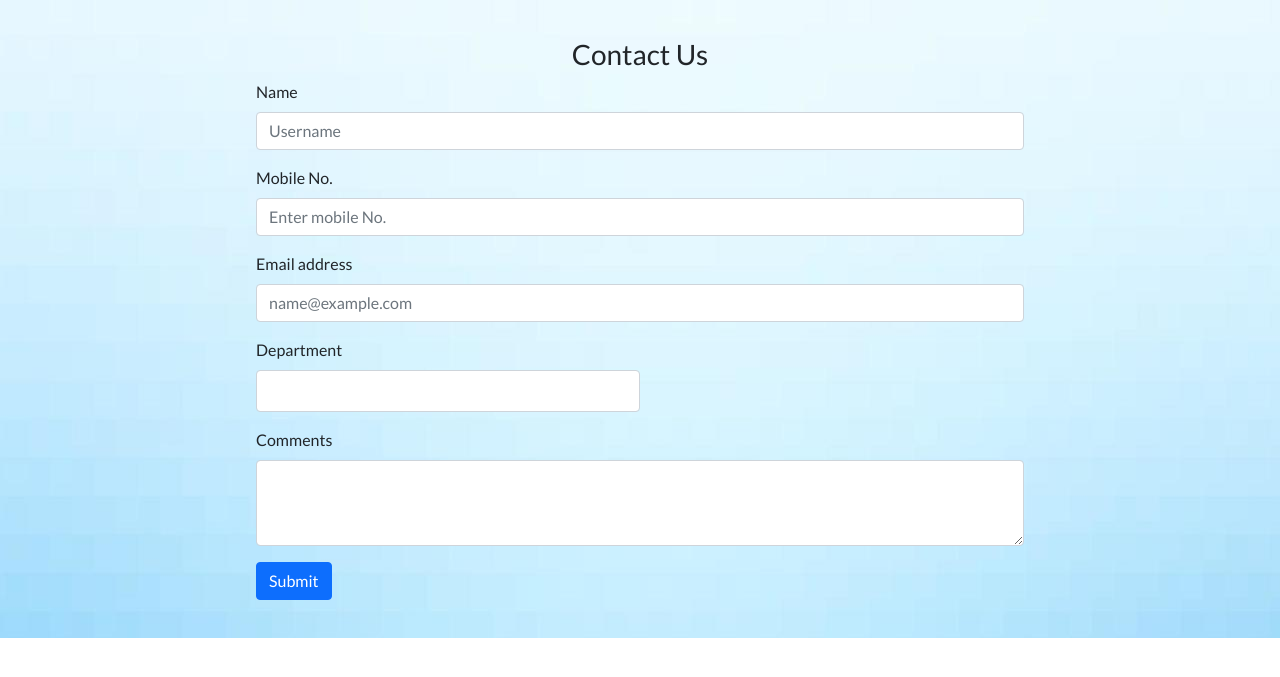
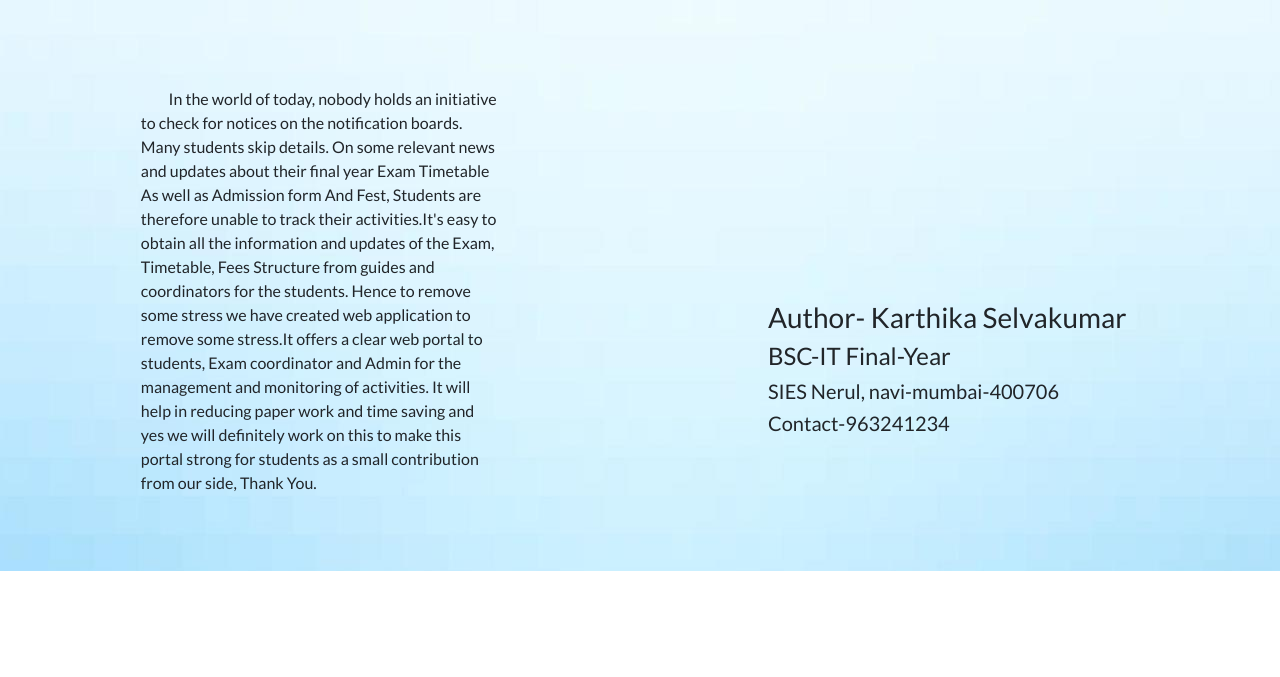
Before and after one commit to FinalyrProj/Studentsys, a Flask app: page /about in a window 1280 px wide. Shown: the part 56-733 px from the top of the page. Run offline with Flask 2, Linux system fonts and the light colour scheme.

Commit message:
updated with exam

```diff
--- a/main.py
+++ b/main.py
@@ -18,7 +18,58 @@ def help():
 
 @app.route('/CheckExam', methods=['GET', 'POST'])
 def CheckExam():
-    return render_template("exam.html")
+    examtime=0
+    result=0
+    seatlocation=0
+    print(type(request.form.get("Examdatedept")))
+    print(request.form.get("Examdateyr"))
+    print(request.form.get("checkseatrollno"))
+    print(request.form.get("checkseatdept"))
+    print(request.form.get("checkseatyr"))
+
+    if request.form.get("Examdatedept")=="BSCIT" or request.form.get("Examdatedept")=="BSCCS":
+        if request.form.get("Examdateyr")=="first":
+            examtime=[["10-apr","11.00 am-1.00 pm","Maths"],["11-apr","11.00 am-1.00 pm","Microprocessor"],["12-apr","11.00 am-1.00 pm","Graphics"],
+                        ["14-apr","11.00 am-1.00 pm","OS"],["15-apr","11.00 am-1.00 pm","Network"],["16-apr","11.00 am-1.00 pm","OOPS"]]
+        elif request.form.get("Examdateyr")=="second":
+            examtime=[["10-apr","09.00 am-11.00 am","Java"],["11-apr","09.00 am-11.00 am","Python"],["12-apr","09.00 am-11.00 am","embedded"],
+                        ["14-apr","09.00 am-11.00 am","Computing"],["15-apr","09.00 am-11.00 am","WebProj"],["16-apr","09.00 am-11.00 am","Network"]]
+        elif request.form.get("Examdateyr")=="final":
+            examtime=[["10-apr","02.00 pm-04.00 pm","IOT"],["11-apr","02.00 pm-04.00 pm","Cyberlaw"],["12-apr","02.00 pm-04.00 pm","NGT"],
+                        ["14-apr","02.00 pm-04.00 pm","SIC"],["15-apr","02.00 pm-04.00 pm","GIS"],["16-apr","02.00 pm-04.00 pm","BI"]]
+        else:
+            examtime=0
+        return render_template("exam.html",exam=1,seat=0,examdetails=examtime,location=seatlocation)
+
+    seatingarr={"bscit":{"first":[{"roomno":"IT-10","rollno":[0,25]},{"roomno":"IT-11","rollno":[25,50]}],
+                    "second":[{"roomno":"IT-20","rollno":[0,25]},{"roomno":"IT-21","rollno":[25,50]}],
+                    "final":[{"roomno":"IT-30","rollno":[0,25]},{"roomno":"IT-31","rollno":[25,50]}]
+                    },
+                "bsccs":{"first":[{"roomno":"CS-10","rollno":[0,25]},{"roomno":"CS-11","rollno":[25,50]}],
+                        "second":[{"roomno":"CS-20","rollno":[0,25]},{"roomno":"CS-21","rollno":[25,50]}],
+                        "final":[{"roomno":"CS-30","rollno":[0,25]},{"roomno":"CS-31","rollno":[25,50]}]
+                    }
+                }
+
+    if request.form.get("checkseatdept")=="BSCIT":
+        if str(request.form.get("checkseatrollno"))!="None" and str(request.form.get("checkseatrollno"))!="":
+            rollno=str(request.form.get("checkseatrollno"))
+            if rollno[0:2]=="IT":
+                result=seatingarr["bscit"]
+            if rollno[0:2]=="CS":
+                result=seatingarr["bsccs"]
+            if rollno[2:4]=="01":
+                result=result["first"]
+            if rollno[2:4]=="02":
+                result=result["second"]
+            if rollno[2:4]=="03":
+                result=result["final"]
+            lastdigit=rollno[4:6]
+            for norange in result:
+                if int(lastdigit)<=norange["rollno"][1] and int(lastdigit)>norange["rollno"][0]:
+                    seatlocation=norange["roomno"]
+        return render_template("exam.html",exam=0,seat=1,location=seatlocation)
+    return render_template("exam.html",exam=0,seat=0,location=seatlocation,examdetails=examtime)
 
 @app.route('/FillFees', methods=['GET', 'POST'])
 def FillFees():
@@ -26,7 +77,7 @@ def FillFees():
 
 @app.route('/RegisterEvents', methods=['GET', 'POST'])
 def RegisterEvents():
-    return("this is Events page")
+    return render_template("events.html")
 
 if __name__=="__main__":
     app.run(host='0.0.0.0', port=8080, debug=True)
--- a/templates/about.html
+++ b/templates/about.html
@@ -1,35 +1,28 @@
 {% extends 'base.html' %}
 {% block body %}
 
-<div style="padding-top: 3%; padding-bottom: 3%; background-image:url('/static/img/contact1.jfif')">
-    <h3 class="text-center">Contact Us</h3>
-    <form style="padding-left:20%; padding-right: 20%;" method="post" action="">
-        <div class="mb-3">
-            <label for="exampleFormControlInput1" class="form-label">Name</label>
-            <input type="text" class="form-control" id="name" name="name" placeholder="Username">
+<div style=" background-image:url('/static/img/contact1.jfif')">
+    <div style="width: 50%;float: left; padding: 4% 11% ;">
+        <div style="padding-top:10%;">
+            <p style="">&nbsp;&nbsp;&nbsp;&nbsp;&nbsp;&nbsp;&nbsp;&nbsp;&nbsp;In the world of today, nobody holds an initiative to check for notices on the notification boards.
+                Many students skip details. On some relevant news and updates about their final year Exam Timetable As well as Admission form And Fest, Students are therefore
+                unable to track their activities.It's easy to obtain all the information and updates of the Exam, Timetable, Fees Structure from guides and coordinators for
+                the students. Hence to remove some stress we have created web application to remove some stress.It offers a clear web portal to students, Exam coordinator
+                and Admin for the management and monitoring of activities. It will help in reducing paper work and time saving and yes we will definitely work on this to make
+                this portal strong for students as a small contribution from our side, Thank You.
+            <p>
         </div>
-        <div class="mb-3">
-            <label for="exampleFormControlInput1" class="form-label">Mobile No.</label>
-            <input type="tel" class="form-control" id="phone" name="phone" placeholder="Enter mobile No.">
+    </div>
+
+    <div style="margin-left: 50%; padding-left: 10% border-left: 4px solid blue; ">
+        <div style="padding: 20% 20%">
+            <h3 style="padding-top:45%;">Author- Karthika Selvakumar</h3>
+            <h4>BSC-IT Final-Year</h4>
+            <h5>SIES Nerul, navi-mumbai-400706</h6>
+            <h5>Contact-963241234</h5>
         </div>
-        <div class="mb-3">
-            <label for="exampleFormControlInput1" class="form-label">Email address</label>
-            <input type="email" class="form-control" id="email" name="email" placeholder="name@example.com">
-        </div>
-        <div class="mb-3">
-            <label for="exampleFormControlInput1" class="form-label">Department</label>
-            <select  class="form-control" placeholder="Choose one..." style="width:50%; padding-bottom: 10px;">
-                <option value=""></option>
-                <option value="BSCIT">BSC-IT</option>
-                <option value="BSCCS">BSC-CS</option>
-            </select>
-        </div>
-        <div class="mb-3">
-            <label for="exampleFormControlTextarea1" class="form-label">Comments</label>
-            <textarea class="form-control" id="comments" name="comments" rows="3"></textarea>
-        </div>
-        <button type="submit" class="btn btn-primary">Submit</button>
-    </form>
+    </div>
 </div>
 
+
 {% endblock body %}
--- a/templates/adminfees.html
+++ b/templates/adminfees.html
@@ -18,7 +18,7 @@
         </div>
     </div>
     <form method="post" action="">
-        <div style="width: 50%; float: left; item-align: center; padding: 0 5%; visibility: hidden" id="divcollage">
+        <div style="width: 50%; float: left; item-align: center; padding: 0 5%; visibility: hidden;" id="divcollage">
             <div class="mb-3">
                 <label for="exampleFormControlInput1" class="form-label">Name</label>
                 <input type="text" class="form-control" id="name" name="name" placeholder="Username">
--- a/templates/index.html
+++ b/templates/index.html
@@ -64,7 +64,6 @@ Home
             </div>
           </div>
         </div>
-      </form>
     </div>
 </div>
 
```
Also changed, not shown: static/js/exam.js (added, +14 -0 lines), templates/events.html (added, +57 -0 lines), templates/exam.html (+128 -43 lines), static/img/dance1.jfif (added), static/img/deptcoding.jfif (added), static/img/eventback.jfif (added), static/img/hackthon.jfif (added), static/img/music.jfif (added), static/img/sport.jfif (added).
